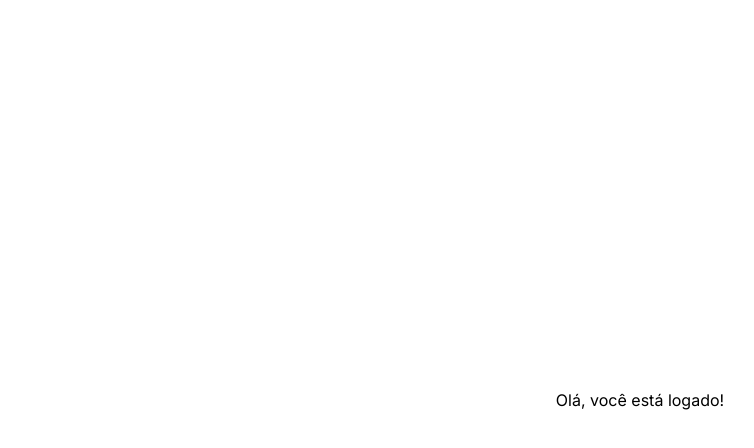
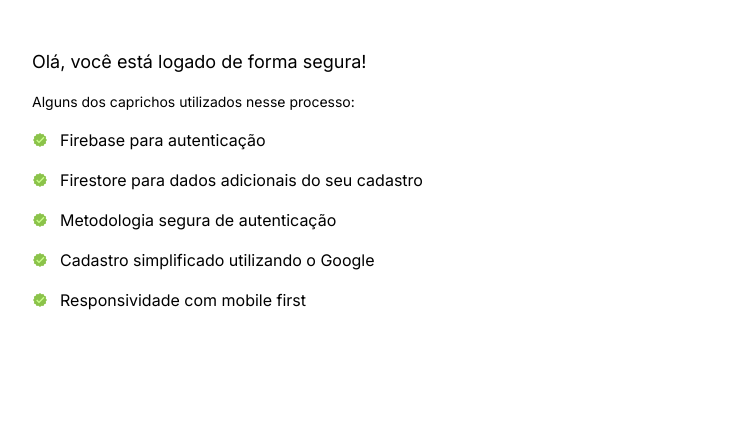
Before and after one commit to calvinsteixeira/login-page, a Next.js app: page /home in a window 1280 px wide. Shown: the top 448 px of the page, without its empty margins (0-754 px from the left). Built offline with nearby package versions, Linux system fonts and the light colour scheme.

Commit message:
Adicionando conteúdo na página home

```diff
--- a/app/home/page.tsx
+++ b/app/home/page.tsx
@@ -1,6 +1,7 @@
 "use client";
 
 import React from "react";
+import { FcApproval } from "@/icons";
 
 export default function Page() {
    function getCookie(cookieName: string) {
@@ -14,8 +15,43 @@ export default function Page() {
    const userName = getCookie("userName");
 
    return (
-      <main className="flex w-full min-h-screen flex-col items-center justify-center py-12">
-         <h2>Olá{userName && <span className={"font-bold"}> {userName}</span>}, você está logado!</h2>
+      <main className="flex w-full min-h-screen flex-col py-12">
+         <div className="flex flex-col gap-4">
+            <h1 className="text-lg">Olá{userName && <span className={"font-bold"}> {userName}</span>}, você está logado de forma segura!</h1>
+            <p className="text-sm">Alguns dos caprichos utilizados nesse processo:</p>
+         </div>
+         <ul className="mt-4 flex flex-col gap-4">
+            <li className="flex flex-row gap-3 items-center">
+               <span>
+                  <FcApproval />
+               </span>{" "}
+               Firebase para autenticação
+            </li>
+            <li className="flex flex-row gap-3 items-center">
+               <span>
+                  <FcApproval />
+               </span>{" "}
+               Firestore para dados adicionais do seu cadastro
+            </li>
+            <li className="flex flex-row gap-3 items-center">
+               <span>
+                  <FcApproval />
+               </span>{" "}
+               Metodologia segura de autenticação
+            </li>
+            <li className="flex flex-row gap-3 items-center">
+               <span>
+                  <FcApproval />
+               </span>{" "}
+               Cadastro simplificado utilizando o Google
+            </li>
+            <li className="flex flex-row gap-3 items-center">
+               <span>
+                  <FcApproval />
+               </span>{" "}
+               Responsividade com mobile first
+            </li>
+         </ul>
       </main>
    );
 }
--- a/icons/index.ts
+++ b/icons/index.ts
@@ -1,6 +1,7 @@
 import { FaEye, FaEyeSlash } from 'react-icons/fa';
 import { AiOutlineLoading3Quarters } from 'react-icons/ai';
 import { MdOutlineKeyboardArrowRight } from 'react-icons/md';
-import { FcGoogle } from "react-icons/fc";
+import { FcGoogle, FcApproval  } from "react-icons/fc";
 
-export { AiOutlineLoading3Quarters, FaEye, FaEyeSlash, FcGoogle, MdOutlineKeyboardArrowRight };
+
+export { AiOutlineLoading3Quarters, FaEye, FaEyeSlash, FcGoogle, MdOutlineKeyboardArrowRight, FcApproval  };
```
